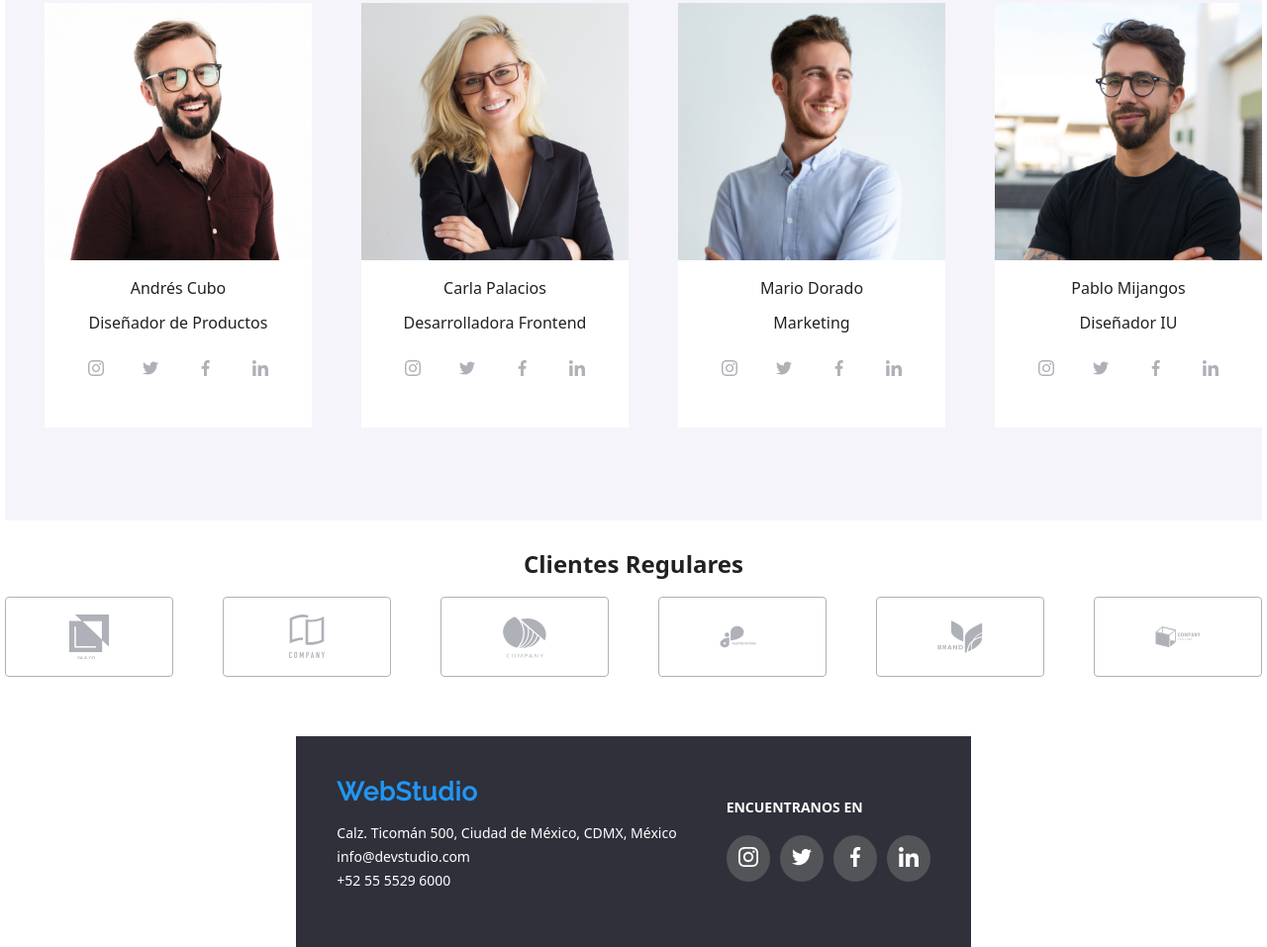
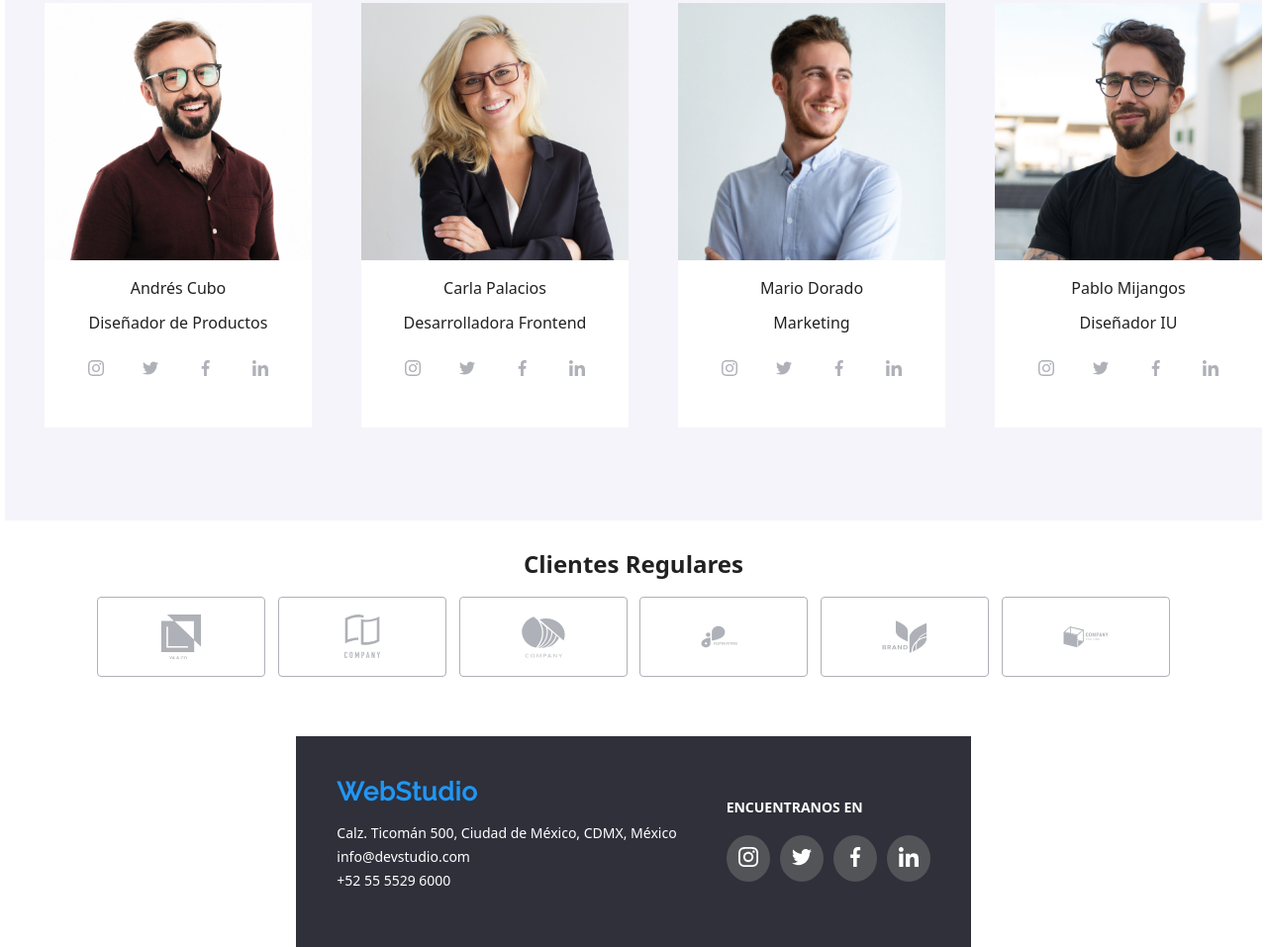
Before and after one commit to DianiMor/goit-markup-hw-04, a plain HTML site: page index.html in a window 1280 px wide. Shown: the part 1919-2876 px from the top of the page at 99% size. Drawn offline with nearby package versions, Linux system fonts and the light colour scheme.

Commit message:
main mod4 v6

```diff
--- a/CSS/Styless.css
+++ b/CSS/Styless.css
@@ -385,6 +385,7 @@ color: #FFFFFF;
     text-decoration: none;
     color: #FFFFFF;
     padding: 1px;
+    width: auto;
 
 }
 
@@ -589,6 +590,7 @@ fill: #FFFFFF;
     width: 170px;
     height: 81px;
     padding: 17px 41px;
+
 }
 
 .icon-logos-clientes:hover{
@@ -652,3 +654,12 @@ fill: #FFFFFF;
     display: flex;
     justify-content: center;
 }
+
+.lista-logos{
+    display: flex;
+    justify-content: space-evenly;
+    flex-wrap: nowrap;
+    flex-direction: row;
+    padding-left: 80px;
+    padding-right: 80px;
+}
```
